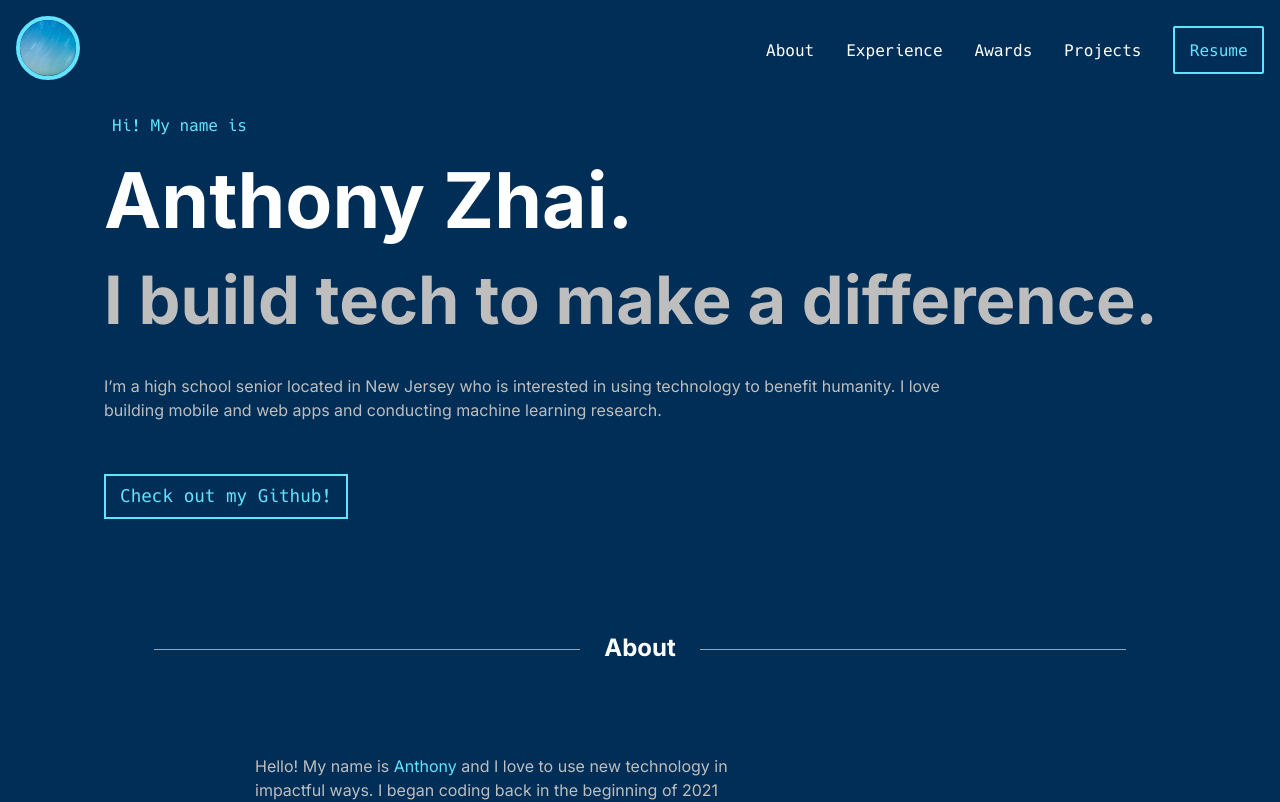
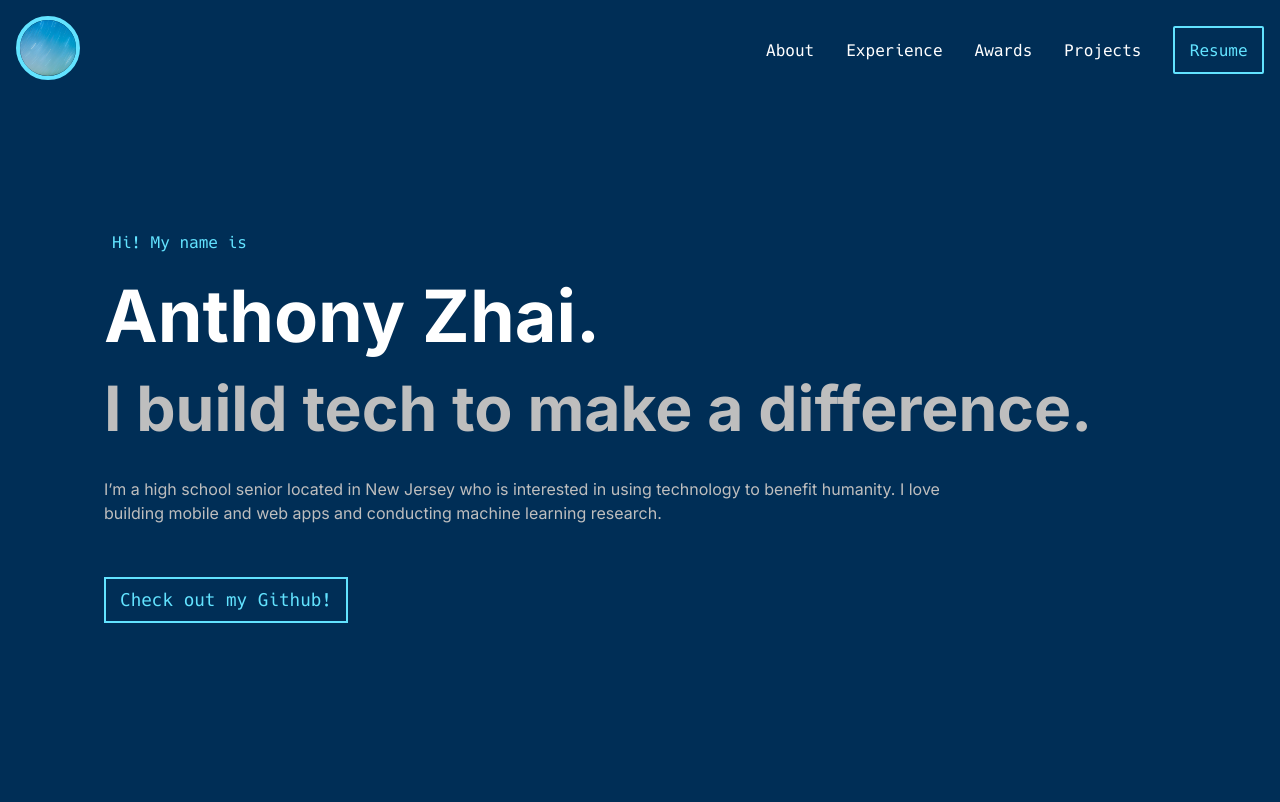
Before and after one commit to antz22/antz22.github.io, a React (Create React App) app: page / in a window 1280 px wide. Shown: the top 802 px of the page. Built offline with nearby package versions, Linux system fonts and the light colour scheme.

Commit message:
update aos and responsive design for large screens

```diff
--- a/src/assets/css/hero.css
+++ b/src/assets/css/hero.css
@@ -77,4 +77,26 @@ div.hero .container a .github-cta:hover {
     width: 80%;
   }
 }
+
+@media only screen and (min-width: 1200px) {
+  div.hero .container {
+    height: 100vh;
+    margin-top: -10vh;
+    -webkit-box-align: center;
+        -ms-flex-align: center;
+            align-items: center;
+    display: -webkit-box;
+    display: -ms-flexbox;
+    display: flex;
+  }
+  div.hero .container .content-container {
+    margin: auto;
+  }
+  div.hero .container .content-container .name {
+    font-size: 4.5em;
+  }
+  div.hero .container .content-container .hero-sentence {
+    font-size: 3.9em;
+  }
+}
 /*# sourceMappingURL=hero.css.map */
--- a/src/assets/css/hero.scss
+++ b/src/assets/css/hero.scss
@@ -103,3 +103,27 @@ div.hero {
         }
     }
 }
+
+
+@media only screen and (min-width: 1200px) {
+    div.hero {
+        .container {
+            height: 100vh;
+            margin-top: -10vh;
+            align-items: center;
+            display: flex;
+
+            .content-container {
+                margin: auto;
+
+                .name {
+                    font-size: 4.5em;
+                }
+
+                .hero-sentence {
+                    font-size: 3.9em;
+                }
+            }
+        }
+    }
+}
--- a/src/components/sections/awards.jsx
+++ b/src/components/sections/awards.jsx
@@ -71,7 +71,7 @@ function Awards() {
     <div className="awards">
       <SectionHeader
         title="Awards"
-        aos="fade-up"
+        aos="fade-left"
         offset="20px"
         duration="600"
       />
--- a/src/components/sections/experience.jsx
+++ b/src/components/sections/experience.jsx
@@ -93,7 +93,7 @@ function Experience() {
     <div className="experience">
       <SectionHeader
         title="Experience"
-        aos="fade-up"
+        aos="fade-right"
         offset="20px"
         duration="1000"
       />
--- a/src/components/sections/hero.jsx
+++ b/src/components/sections/hero.jsx
@@ -4,6 +4,7 @@ function Hero() {
   return (
     <div className="hero">
       <div className="container">
+        <div className="content-container">
           <p className="greeting">Hi! My name is</p>
           <h1 className="name">Anthony Zhai.</h1>
           <h2 className="hero-sentence">I build tech to make a difference.</h2>
@@ -19,6 +20,7 @@ function Hero() {
           </a>
         </div>
       </div>
+    </div>
   );
 }
 
```
Also changed, not shown: 1 other file (tests, documents, lock files or other folders). Lines whose indentation alone changed are shown as unchanged.
